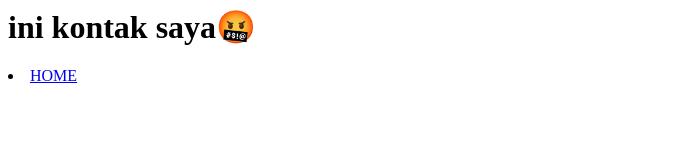
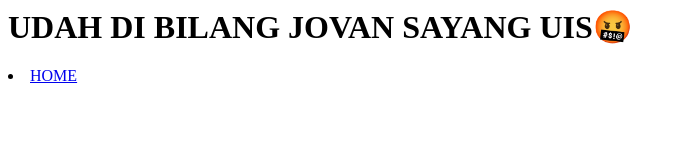
Before and after one commit to YUDDYN/jovan, a plain HTML site: page contact.html in a window 1280 px wide. Shown: the whole page, without its empty margins (0-685 px from the left). Drawn offline with Linux system fonts and the light colour scheme.

Commit message:
Update contact.html

```diff
--- a/contact.html
+++ b/contact.html
@@ -3,7 +3,7 @@
         <title>CONTACT ME</title>
     </head>
     <body>
-        <h1> ini kontak saya🤬</h1>
+        <h1> UDAH DI BILANG JOVAN SAYANG UIS🤬</h1>
         <li>
                <a href="index.html">HOME</a>
             </li>
```
